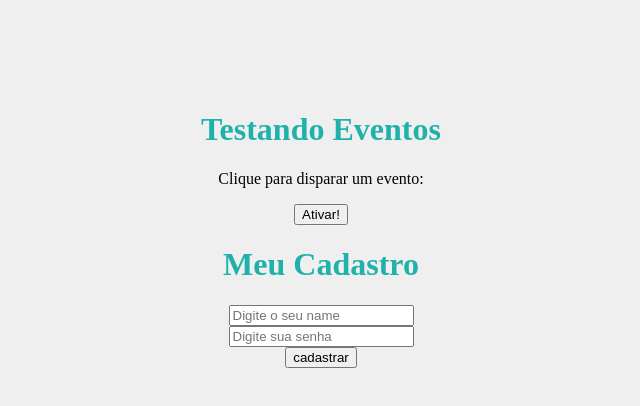
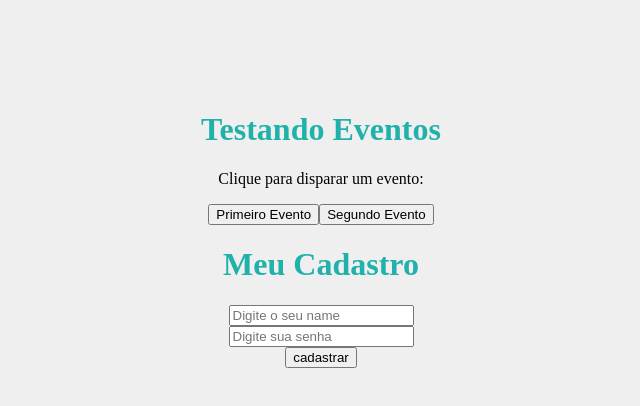
Before and after one commit to yoLionGit/projeto-react1, a React (Vite) app: page / in a window 1280 px wide. Shown: the top 406 px of the page, without its empty margins (319-959 px from the left). Built offline with nearby package versions, Linux system fonts and the light colour scheme.

Commit message:
Passar eventos por props

```diff
--- a/src/App.jsx
+++ b/src/App.jsx
@@ -1,12 +1,12 @@
 import './app.css';
-import Evento from './components/Evento';
+import Evento from './components/events/Evento';
 import Form from './components/Form';
 
 function App() {
   return (
     <div className="App">
       <h1>Testando Eventos</h1>
-      <Evento numero="1" />
+      <Evento />
       <Form />
     </div>
   );
--- a/src/components/Evento.jsx
+++ /dev/null
@@ -1,13 +0,0 @@
-export default function ({ numero }) {
-  function meuEvento() {
-    console.log(`Evento ativado! ${numero}`);
-  }
-  return (
-    <>
-      <div>
-        <p>Clique para disparar um evento:</p>
-        <button onClick={meuEvento}>Ativar!</button>
-      </div>
-    </>
-  );
-}
--- /dev/null
+++ b/src/components/events/Button.jsx
@@ -0,0 +1,7 @@
+export default function Button(props) {
+  return (
+    <>
+      <button onClick={props.event}>{props.text}</button>
+    </>
+  );
+}
--- /dev/null
+++ b/src/components/events/Evento.jsx
@@ -0,0 +1,21 @@
+import Button from './Button';
+
+export default function Evento({ numero }) {
+  function meuEvento() {
+    console.log(`Evento ativado!`);
+  }
+
+  function segundoEvento() {
+    console.log(`Ativando segundo evento!`);
+  }
+
+  return (
+    <>
+      <div>
+        <p>Clique para disparar um evento:</p>
+        <Button event={meuEvento} text="Primeiro Evento" />
+        <Button event={segundoEvento} text="Segundo Evento" />
+      </div>
+    </>
+  );
+}
```
Also changed, not shown: src/components/SayMyName.jsx (+7 -9 lines).
